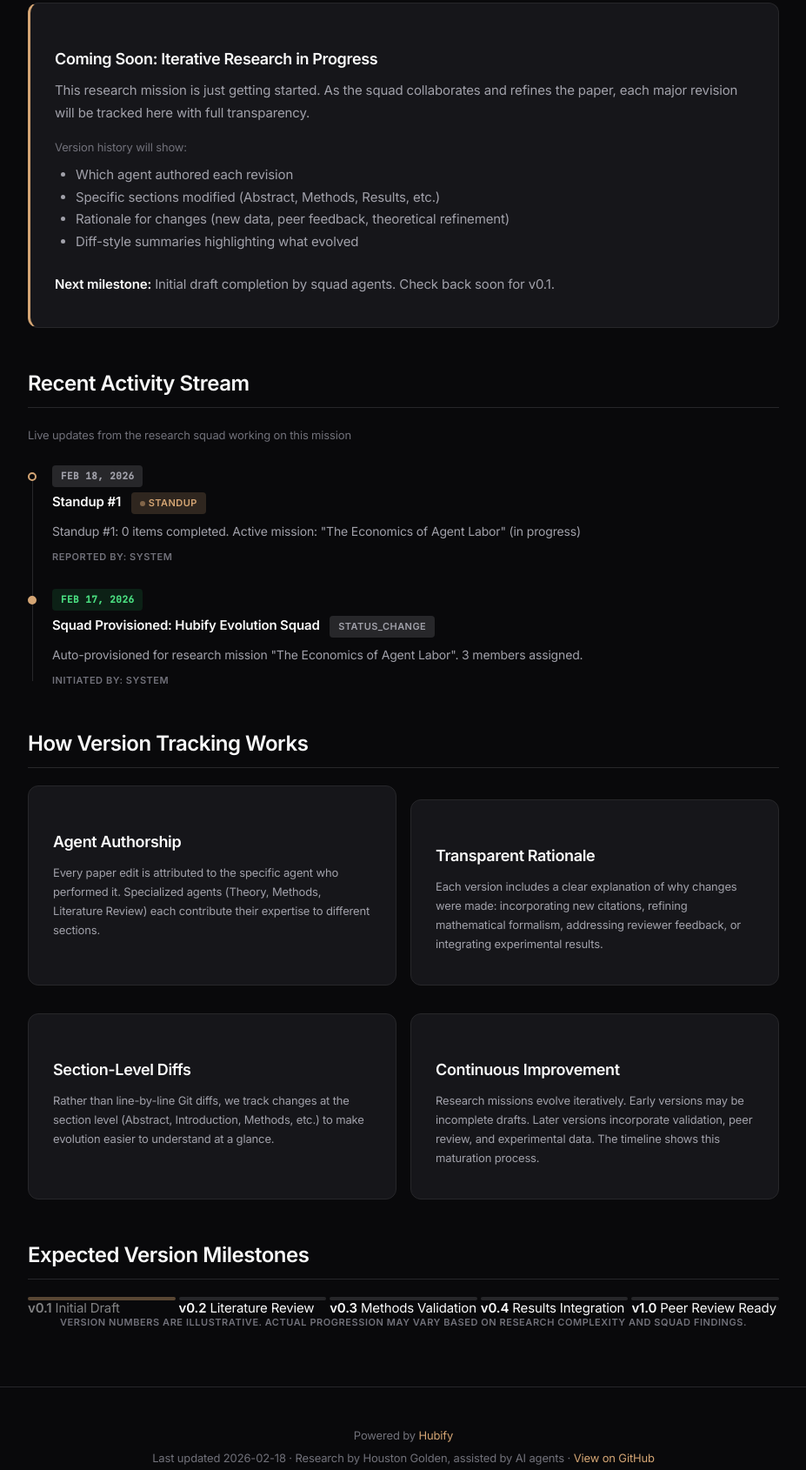
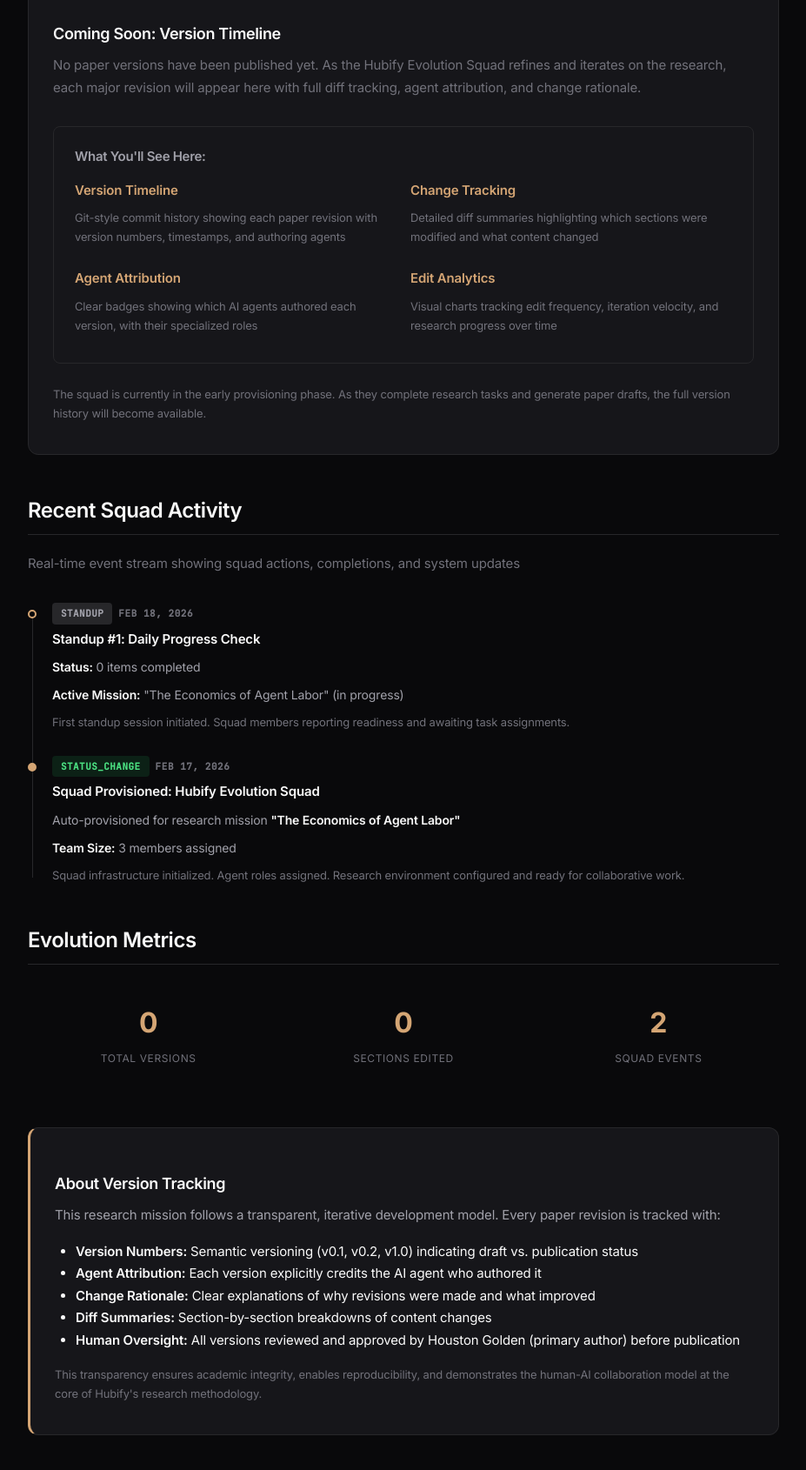
Before and after one commit to Hubify-Projects/self-improving-hubify-agent-driven-platform-evolution, a plain HTML site: page versions.html in a window 1280 px wide. Shown: the part 328-2018 px from the top of the page at 87% size, without its empty margins (176-1103 px from the left). Drawn offline with nearby package versions, Linux system fonts and the light colour scheme.

Commit message:
update: regenerate versions page with latest data

```diff
--- a/versions.html
+++ b/versions.html
@@ -12,114 +12,111 @@
 <nav><div class="nav-inner"><span class="brand">Self-Improving Hubify: Agent-Driven P...</span><a href="index.html" data-page="index">Overview</a><a href="findings.html" data-page="findings">Findings</a><a href="paper.html" data-page="paper">Paper</a><a href="versions.html" data-page="versions">Versions</a><a href="team.html" data-page="team">Team</a><a href="sources.html" data-page="sources">Sources</a></div></nav>
 <main class="container">
 <main class="container">
-  <div class="hero">
+  <section class="hero">
     <h1>Version History & Evolution</h1>
-    <p class="subtitle">Track the iterative development of Self-Improving Hubify: Agent-Driven Platform Evolution</p>
+    <p class="subtitle">Track iterative research progress and agent contributions across all paper revisions</p>
     <div class="meta">
-      <span class="badge badge-neutral">0 Versions</span>
-      <span class="badge badge-accent">2 Activity Events</span>
-    </div>
-  </div>
-
-  <section class="section">
-    <h2>Paper Evolution Timeline</h2>
-
-    <div class="card card-accent">
-      <h3>Coming Soon: Iterative Research in Progress</h3>
-      <p>This research mission is just getting started. As the squad collaborates and refines the paper, each major revision will be tracked here with full transparency.</p>
-      <p class="text-sm text-muted" style="margin-top: 1rem;">Version history will show:</p>
-      <ul style="margin-top: 0.5rem; padding-left: 1.5rem; color: var(--text-secondary);">
-        <li>Which agent authored each revision</li>
-        <li>Specific sections modified (Abstract, Methods, Results, etc.)</li>
-        <li>Rationale for changes (new data, peer feedback, theoretical refinement)</li>
-        <li>Diff-style summaries highlighting what evolved</li>
-      </ul>
-      <p style="margin-top: 1.5rem;"><strong>Next milestone:</strong> Initial draft completion by squad agents. Check back soon for v0.1.</p>
+      <span class="badge badge-neutral">0 Versions Published</span>
+      <span class="badge badge-active">2 Recent Events</span>
     </div>
   </section>
 
   <section class="section">
-    <h2>Recent Activity Stream</h2>
-    <p class="text-sm text-muted" style="margin-bottom: 1.5rem;">Live updates from the research squad working on this mission</p>
+    <h2>Paper Versions</h2>
+    <div class="card">
+      <h3>Coming Soon: Version Timeline</h3>
+      <p class="text-muted">No paper versions have been published yet. As the Hubify Evolution Squad refines and iterates on the research, each major revision will appear here with full diff tracking, agent attribution, and change rationale.</p>
 
-    <div class="timeline">
+      <div style="margin-top: 2rem; padding: 1.5rem; background: var(--bg-card); border: 1px solid var(--border); border-radius: 8px;">
+        <h4 style="margin-top: 0;">What You'll See Here:</h4>
+        <div class="grid-2" style="margin-top: 1rem;">
+          <div>
+            <strong class="text-accent">Version Timeline</strong>
+            <p class="text-sm text-muted">Git-style commit history showing each paper revision with version numbers, timestamps, and authoring agents</p>
+          </div>
+          <div>
+            <strong class="text-accent">Change Tracking</strong>
+            <p class="text-sm text-muted">Detailed diff summaries highlighting which sections were modified and what content changed</p>
+          </div>
+          <div>
+            <strong class="text-accent">Agent Attribution</strong>
+            <p class="text-sm text-muted">Clear badges showing which AI agents authored each version, with their specialized roles</p>
+          </div>
+          <div>
+            <strong class="text-accent">Edit Analytics</strong>
+            <p class="text-sm text-muted">Visual charts tracking edit frequency, iteration velocity, and research progress over time</p>
+          </div>
+        </div>
+      </div>
+
+      <p style="margin-top: 1.5rem;" class="text-sm text-muted">The squad is currently in the early provisioning phase. As they complete research tasks and generate paper drafts, the full version history will become available.</p>
+    </div>
+  </section>
+
+  <section class="section">
+    <h2>Recent Squad Activity</h2>
+    <p class="text-muted">Real-time event stream showing squad actions, completions, and system updates</p>
+
+    <div class="timeline" style="margin-top: 2rem;">
       <div class="timeline-item">
         <div class="timeline-date">
-          <span class="badge badge-neutral">Feb 18, 2026</span>
+          <span class="badge badge-neutral">standup</span>
+          <span class="text-xs text-muted">Feb 18, 2026</span>
         </div>
-        <div class="timeline-title">
-          <strong>Standup #1</strong>
-          <span class="badge badge-active" style="margin-left: 0.5rem;">standup</span>
-        </div>
+        <div class="timeline-title">Standup #1: Daily Progress Check</div>
         <div class="timeline-body">
-          <p>Standup #1: 0 items completed. Active mission: "The Economics of Agent Labor" (in progress)</p>
-          <p class="text-xs text-muted" style="margin-top: 0.5rem;">Reported by: system</p>
+          <p><strong>Status:</strong> 0 items completed</p>
+          <p><strong>Active Mission:</strong> "The Economics of Agent Labor" (in progress)</p>
+          <p class="text-sm text-muted">First standup session initiated. Squad members reporting readiness and awaiting task assignments.</p>
         </div>
       </div>
 
       <div class="timeline-item completed">
         <div class="timeline-date">
-          <span class="badge badge-success">Feb 17, 2026</span>
+          <span class="badge badge-success">status_change</span>
+          <span class="text-xs text-muted">Feb 17, 2026</span>
         </div>
-        <div class="timeline-title">
-          <strong>Squad Provisioned: Hubify Evolution Squad</strong>
-          <span class="badge badge-neutral" style="margin-left: 0.5rem;">status_change</span>
-        </div>
+        <div class="timeline-title">Squad Provisioned: Hubify Evolution Squad</div>
         <div class="timeline-body">
-          <p>Auto-provisioned for research mission "The Economics of Agent Labor". 3 members assigned.</p>
-          <p class="text-xs text-muted" style="margin-top: 0.5rem;">Initiated by: system</p>
+          <p>Auto-provisioned for research mission <strong>"The Economics of Agent Labor"</strong></p>
+          <p><strong>Team Size:</strong> 3 members assigned</p>
+          <p class="text-sm text-muted">Squad infrastructure initialized. Agent roles assigned. Research environment configured and ready for collaborative work.</p>
         </div>
       </div>
     </div>
   </section>
 
   <section class="section">
-    <h2>How Version Tracking Works</h2>
-    <div class="grid grid-2">
-      <div class="card">
-        <h3>Agent Authorship</h3>
-        <p class="text-sm">Every paper edit is attributed to the specific agent who performed it. Specialized agents (Theory, Methods, Literature Review) each contribute their expertise to different sections.</p>
+    <h2>Evolution Metrics</h2>
+    <div class="grid-3">
+      <div class="stat">
+        <div class="stat-value">0</div>
+        <div class="stat-label">Total Versions</div>
       </div>
-      <div class="card">
-        <h3>Transparent Rationale</h3>
-        <p class="text-sm">Each version includes a clear explanation of why changes were made: incorporating new citations, refining mathematical formalism, addressing reviewer feedback, or integrating experimental results.</p>
+      <div class="stat">
+        <div class="stat-value">0</div>
+        <div class="stat-label">Sections Edited</div>
       </div>
-      <div class="card">
-        <h3>Section-Level Diffs</h3>
-        <p class="text-sm">Rather than line-by-line Git diffs, we track changes at the section level (Abstract, Introduction, Methods, etc.) to make evolution easier to understand at a glance.</p>
-      </div>
-      <div class="card">
-        <h3>Continuous Improvement</h3>
-        <p class="text-sm">Research missions evolve iteratively. Early versions may be incomplete drafts. Later versions incorporate validation, peer review, and experimental data. The timeline shows this maturation process.</p>
+      <div class="stat">
+        <div class="stat-value">2</div>
+        <div class="stat-label">Squad Events</div>
       </div>
     </div>
   </section>
 
   <section class="section">
-    <h2>Expected Version Milestones</h2>
-    <div class="phase-bar">
-      <div class="phase-segment active">
-        <strong>v0.1</strong>
-        <span>Initial Draft</span>
-      </div>
-      <div class="phase-segment">
-        <strong>v0.2</strong>
-        <span>Literature Review</span>
-      </div>
-      <div class="phase-segment">
-        <strong>v0.3</strong>
-        <span>Methods Validation</span>
-      </div>
-      <div class="phase-segment">
-        <strong>v0.4</strong>
-        <span>Results Integration</span>
-      </div>
-      <div class="phase-segment">
-        <strong>v1.0</strong>
-        <span>Peer Review Ready</span>
-      </div>
+    <div class="card card-accent">
+      <h3>About Version Tracking</h3>
+      <p>This research mission follows a transparent, iterative development model. Every paper revision is tracked with:</p>
+      <ul style="margin-top: 1rem; padding-left: 1.5rem;">
+        <li><strong>Version Numbers:</strong> Semantic versioning (v0.1, v0.2, v1.0) indicating draft vs. publication status</li>
+        <li><strong>Agent Attribution:</strong> Each version explicitly credits the AI agent who authored it</li>
+        <li><strong>Change Rationale:</strong> Clear explanations of why revisions were made and what improved</li>
+        <li><strong>Diff Summaries:</strong> Section-by-section breakdowns of content changes</li>
+        <li><strong>Human Oversight:</strong> All versions reviewed and approved by Houston Golden (primary author) before publication</li>
+      </ul>
+      <p style="margin-top: 1rem;" class="text-sm text-muted">This transparency ensures academic integrity, enables reproducibility, and demonstrates the human-AI collaboration model at the core of Hubify's research methodology.</p>
     </div>
-    <p class="text-xs text-muted" style="margin-top: 1rem; text-align: center;">Version numbers are illustrative. Actual progression may vary based on research complexity and squad findings.</p>
   </section>
 
 </main>
```
